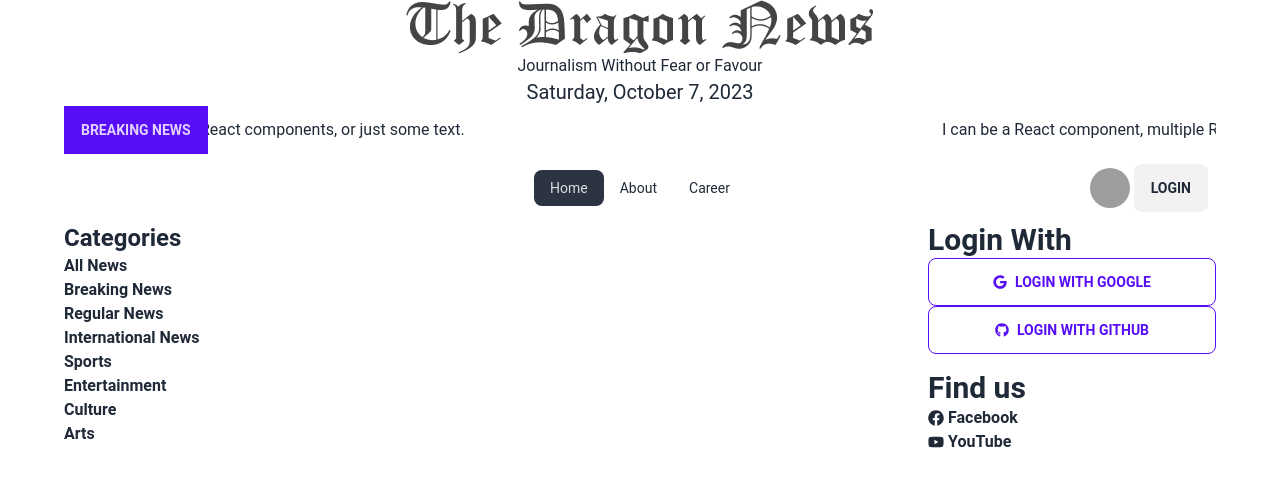
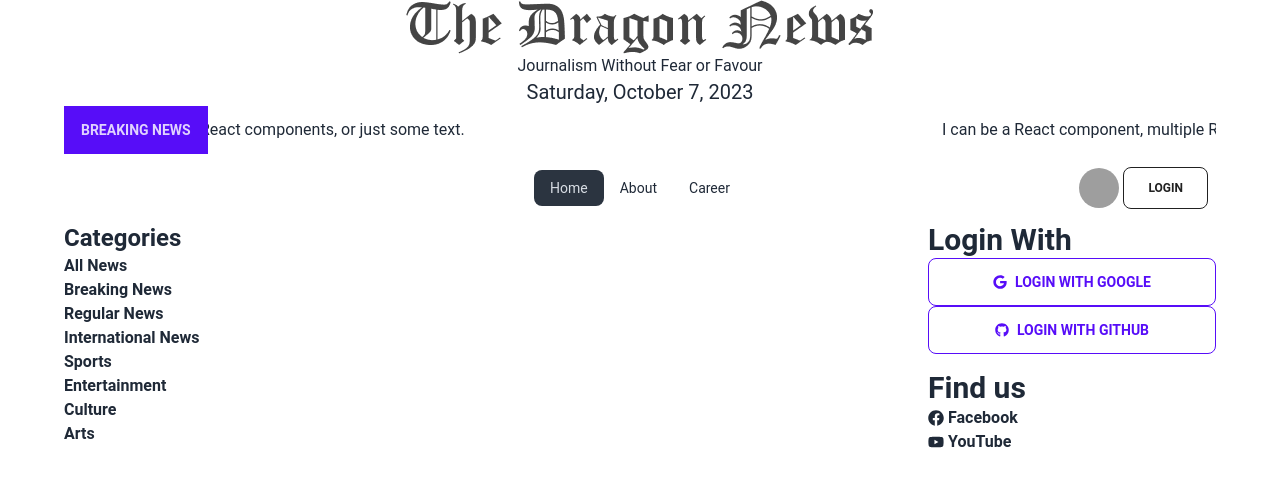
Before and after one commit to swapond/the-dragon-news-react-firebase, a React (Vite) app: page / in a window 1280 px wide. Shown: the top 486 px of the page. Built offline with nearby package versions, Linux system fonts and the light colour scheme; no server answers; grey boxes are pictures that could not be loaded.

Commit message:
Conditional login logout

```diff
--- a/src/pages/shared/Navbar/Navbar.jsx
+++ b/src/pages/shared/Navbar/Navbar.jsx
@@ -1,8 +1,11 @@
-import React from "react";
+import React, { useContext } from "react";
 import { Link, NavLink } from "react-router-dom";
 import userDefaultPicture from "../../../assets/user.png";
+import { AuthContext } from "../../../providers/AuthProvider";
+import { Button } from "@material-tailwind/react";
 
 function Navbar() {
+  const { user, logOutUser } = useContext(AuthContext);
   const navLinks = (
     <>
       <li>
@@ -16,6 +19,10 @@ function Navbar() {
       </li>
     </>
   );
+
+  const handleLogOut = () => {
+    logOutUser();
+  };
   return (
     <div className="navbar bg-base-100">
       <div className="navbar-start">
@@ -53,9 +60,15 @@ function Navbar() {
             <img src={userDefaultPicture} />
           </div>
         </label>
-        <Link to={"/login"} className="btn">
-          Login
-        </Link>
+        {user ? (
+          <Button variant="outlined" onClick={handleLogOut}>
+            Logout
+          </Button>
+        ) : (
+          <Link to={"/login"}>
+            <Button variant="outlined">Login</Button>
+          </Link>
+        )}
       </div>
     </div>
   );
--- a/src/providers/AuthProvider.jsx
+++ b/src/providers/AuthProvider.jsx
@@ -33,7 +33,12 @@ function AuthProvider({ children }) {
       console.log("Observing current user: ", currentUser);
       setLoading(false);
     });
-  });
+
+    // Cleanup function for avoid memory leaks
+    return () => {
+      unSubscribe();
+    };
+  }, []);
 
   const authInfo = { user, loading, createUser, signInUser, logOutUser };
 
```
